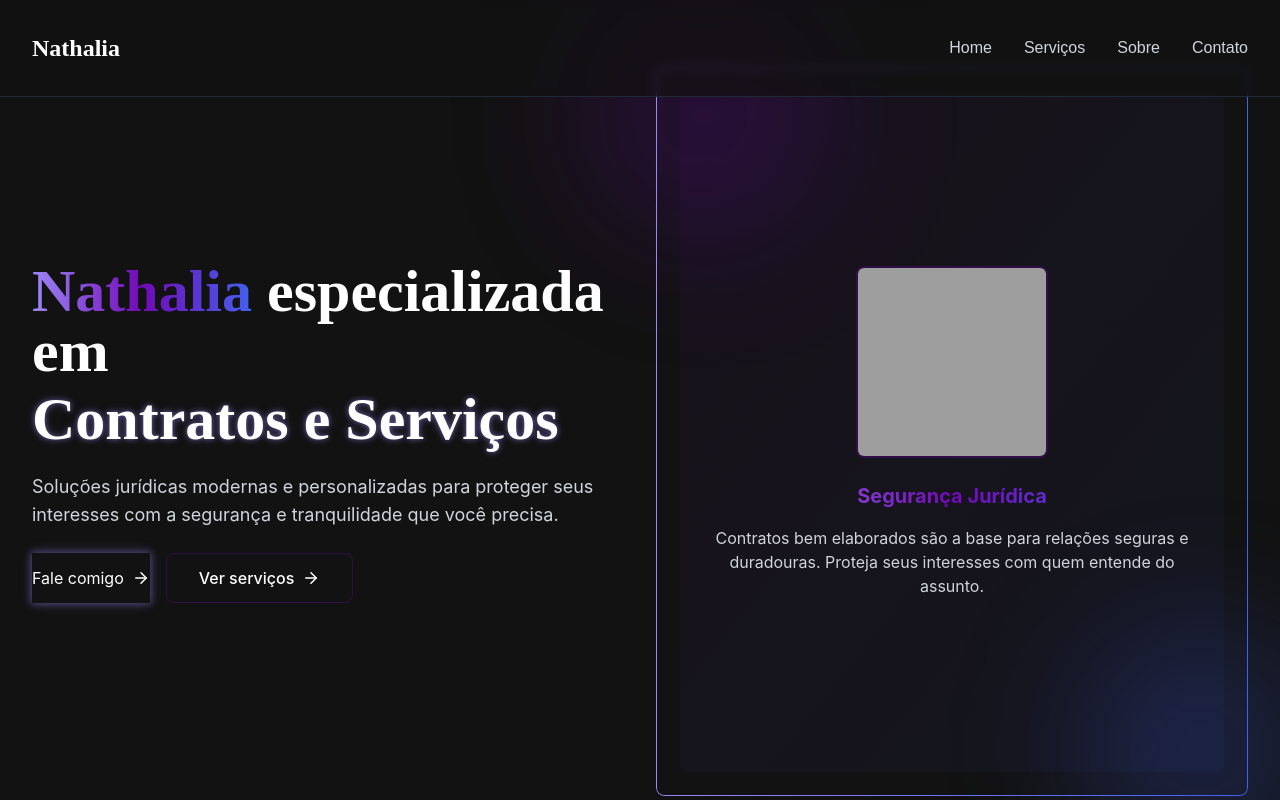
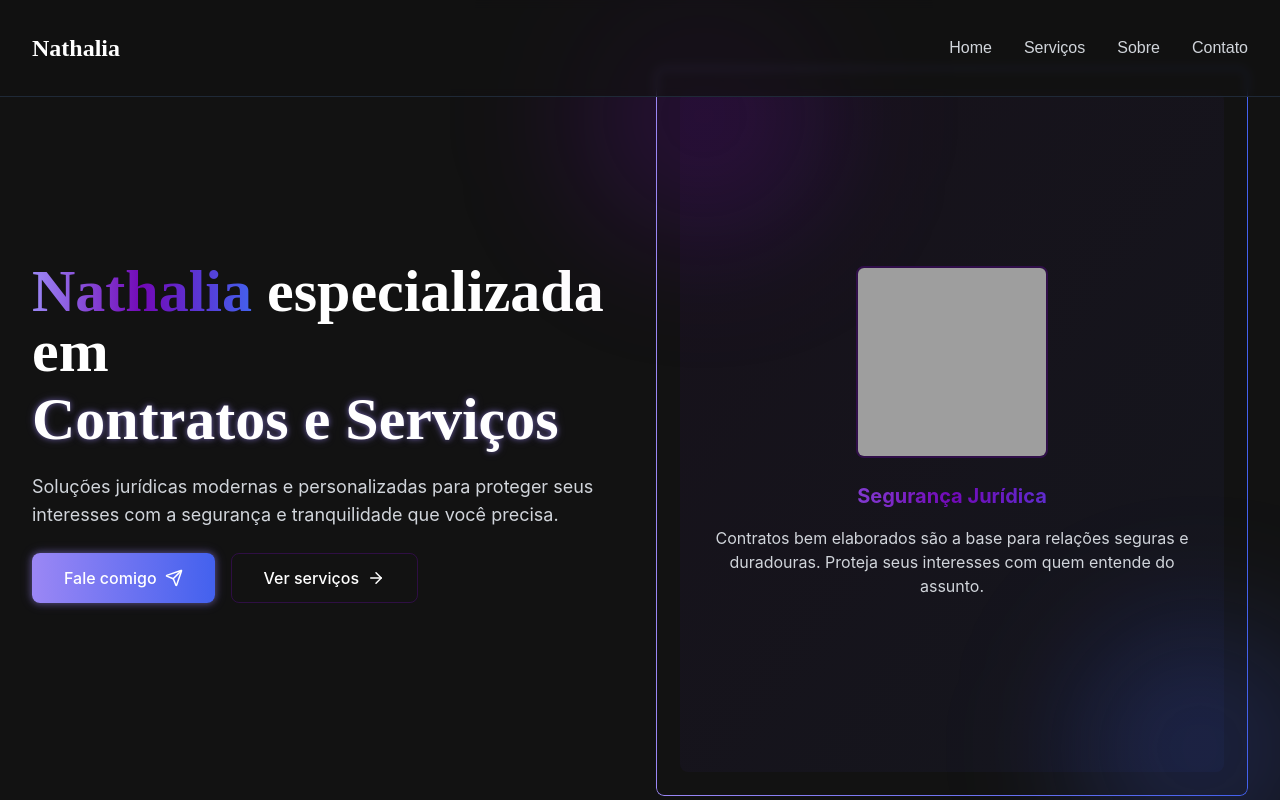
Before and after one commit to anony7sssz/advogada1, a React (Vite) app: page / in a window 1280 px wide. Shown: the top 800 px of the page. Built offline with nearby package versions, Linux system fonts and the light colour scheme; grey boxes are pictures that could not be loaded.

Commit message:
Refactor: Improve WhatsApp button style
Revert the WhatsApp button style to the original design.

```diff
--- a/src/components/ContactSection.tsx
+++ b/src/components/ContactSection.tsx
@@ -1,5 +1,5 @@
 
-import { Phone, Mail, MapPin, MessageSquare } from "lucide-react";
+import { Phone, Mail, MapPin, MessageSquare, Send } from "lucide-react";
 
 const ContactSection = () => {
   return (
@@ -65,7 +65,7 @@ const ContactSection = () => {
                   rel="noopener noreferrer"
                   className="inline-block mt-4 whatsapp-btn animate-pulse-glow"
                 >
-                  Enviar mensagem
+                  Enviar mensagem <Send size={18} />
                 </a>
               </div>
             </div>
--- a/src/components/HeroSection.tsx
+++ b/src/components/HeroSection.tsx
@@ -1,5 +1,5 @@
 
-import { ArrowRight } from "lucide-react";
+import { ArrowRight, Send } from "lucide-react";
 import { Avatar, AvatarImage, AvatarFallback } from "@/components/ui/avatar";
 
 const HeroSection = () => {
@@ -28,9 +28,9 @@ const HeroSection = () => {
                 href="https://wa.me/5500000000000"
                 target="_blank"
                 rel="noopener noreferrer"
-                className="whatsapp-btn flex items-center justify-center gap-2 animate-pulse-glow"
+                className="whatsapp-btn animate-pulse-glow"
               >
-                Fale comigo <ArrowRight size={18} />
+                Fale comigo <Send size={18} />
               </a>
 
               <a
--- a/src/index.css
+++ b/src/index.css
@@ -131,6 +131,47 @@
   @keyframes rotate {
     100% { transform: rotate(1turn); }
   }
+
+  .whatsapp-btn {
+    @apply flex items-center justify-center gap-2 py-3 px-8 rounded-lg font-medium text-white transition-all duration-300;
+    background: linear-gradient(to right, #9b87f5, #4361ee);
+    position: relative;
+    overflow: hidden;
+    z-index: 1;
+  }
+
+  .whatsapp-btn::before {
+    content: '';
+    position: absolute;
+    top: 0;
+    left: 0;
+    width: 100%;
+    height: 100%;
+    background: linear-gradient(to right, #7a68c3, #3550cd);
+    z-index: -1;
+    opacity: 0;
+    transition: opacity 0.3s ease;
+  }
+
+  .whatsapp-btn:hover::before {
+    opacity: 1;
+  }
+
+  .animate-pulse-glow {
+    animation: pulse-glow 2s infinite;
+  }
+
+  @keyframes pulse-glow {
+    0% {
+      box-shadow: 0 0 5px rgba(155, 135, 245, 0.3), 0 0 10px rgba(155, 135, 245, 0.2);
+    }
+    50% {
+      box-shadow: 0 0 10px rgba(155, 135, 245, 0.5), 0 0 20px rgba(155, 135, 245, 0.4);
+    }
+    100% {
+      box-shadow: 0 0 5px rgba(155, 135, 245, 0.3), 0 0 10px rgba(155, 135, 245, 0.2);
+    }
+  }
 }
 
 @layer components {
```
